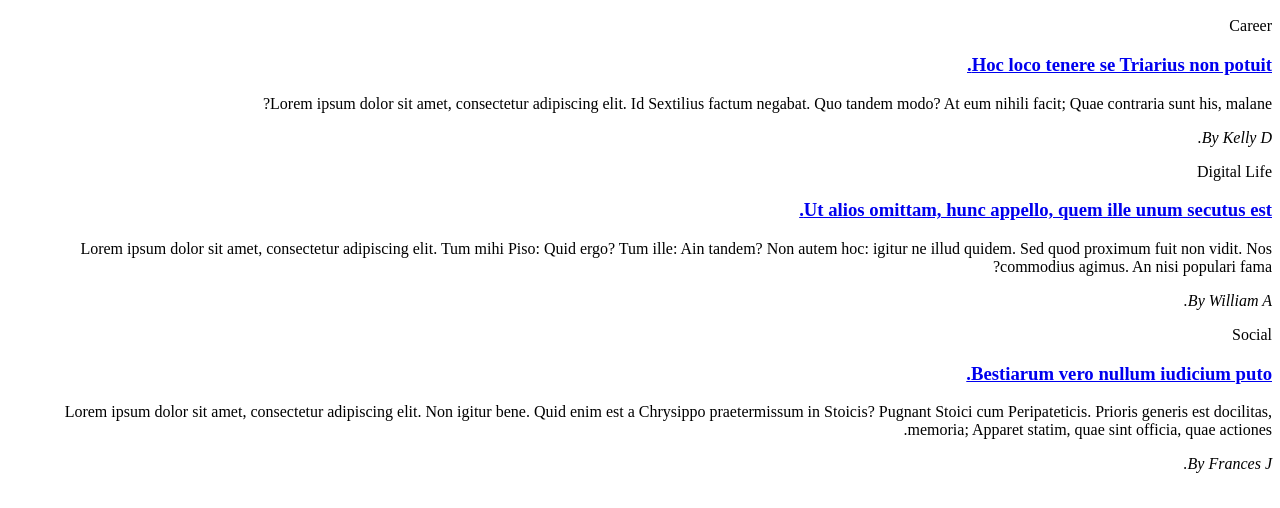
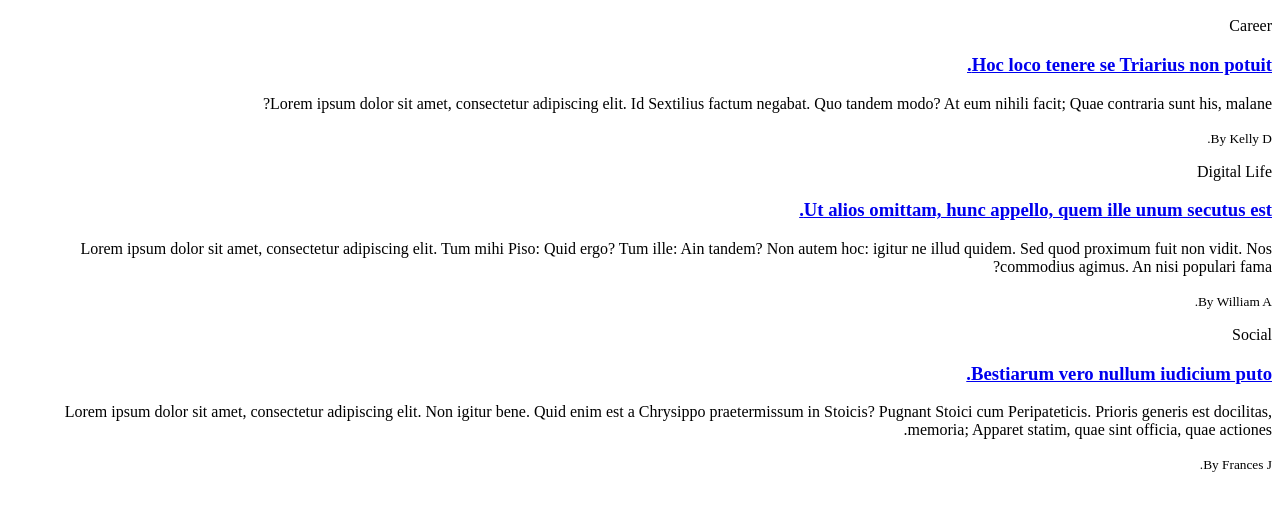
Before and after one commit to AndresBlandonW/holbertonschool-web_front_end, a plain HTML site: page 0x00-html_advanced/31-index.html in a window 1280 px wide. Shown: the part 1503-2011 px from the top of the page. Drawn offline with Linux system fonts and the light colour scheme.

Commit message:
Update - change type text

```diff
--- a/0x00-html_advanced/31-index.html
+++ b/0x00-html_advanced/31-index.html
@@ -115,20 +115,20 @@
                         <p>Career</p>
                         <h3><a href="#">Hoc loco tenere se Triarius non potuit.</a></h3>
                         <p>Lorem ipsum dolor sit amet, consectetur adipiscing elit. Id Sextilius factum negabat. Quo tandem modo? At eum nihili facit; Quae contraria sunt his, malane?</p>
-                        <cite>By Kelly D.</cite>
+                        <small>By Kelly D.</small>
                     </article>
                     <article>
                         <p>Digital Life</p>
                         <h3><a href="#">Ut alios omittam, hunc appello, quem ille unum secutus est.</a></h3>
                         <p>Lorem ipsum dolor sit amet, consectetur adipiscing elit. Tum mihi Piso: Quid ergo? Tum ille: Ain tandem? Non autem hoc: igitur ne illud quidem. Sed quod proximum fuit non vidit. Nos commodius agimus. An nisi populari fama?</p>
-                        <cite>By William A.</cite>
+                        <small>By William A.</small>
                     </article>
                     <article>
                         <p>Social</p>
                         <h3><a href="#">Bestiarum vero nullum iudicium puto.</a></h3>
                         <p>Lorem ipsum dolor sit amet, consectetur adipiscing elit. Non igitur bene. Quid enim est a Chrysippo praetermissum in Stoicis? Pugnant Stoici cum Peripateticis. Prioris generis est docilitas, memoria; Apparet statim, quae sint officia,
                             quae actiones.</p>
-                        <cite>By Frances J.</cite>
+                        <small>By Frances J.</small>
                     </article>
                 </div>
             </div>
@@ -175,7 +175,7 @@
         <aside>Aside</aside>
     </main>
     <br>
-    <!--Footer-->
+    <!-- Footer -->
     <footer>
         <address>
             234 Washington Street<br>
```
